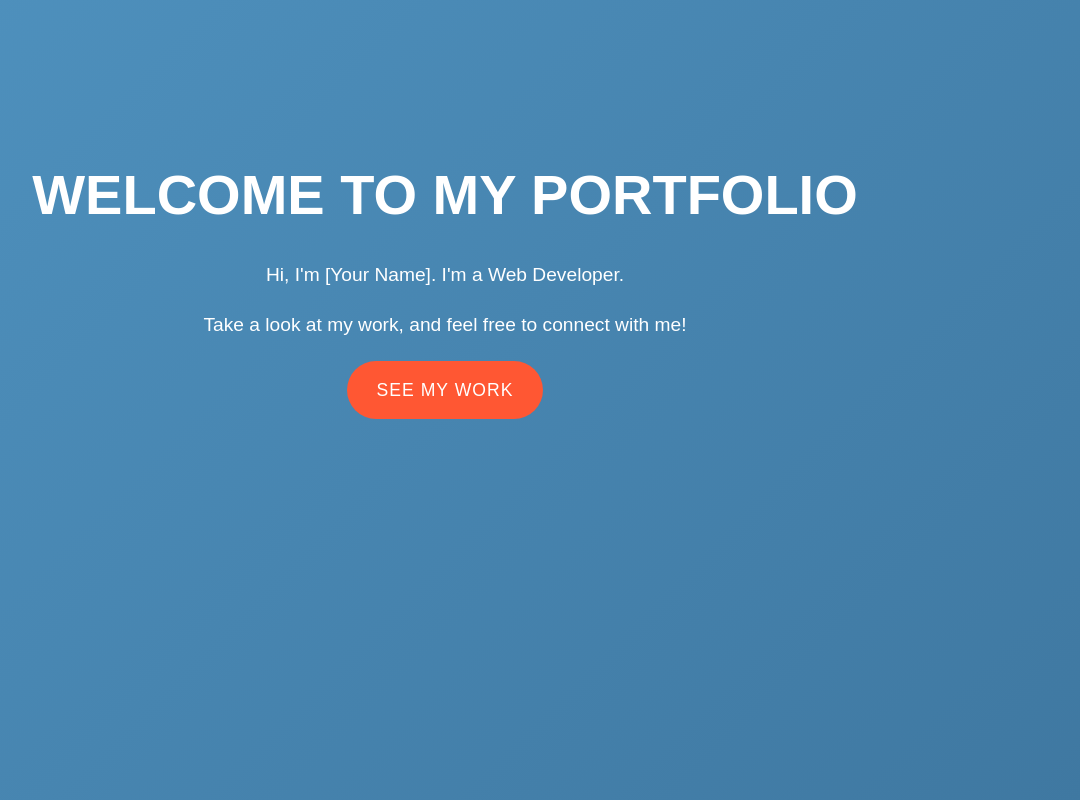
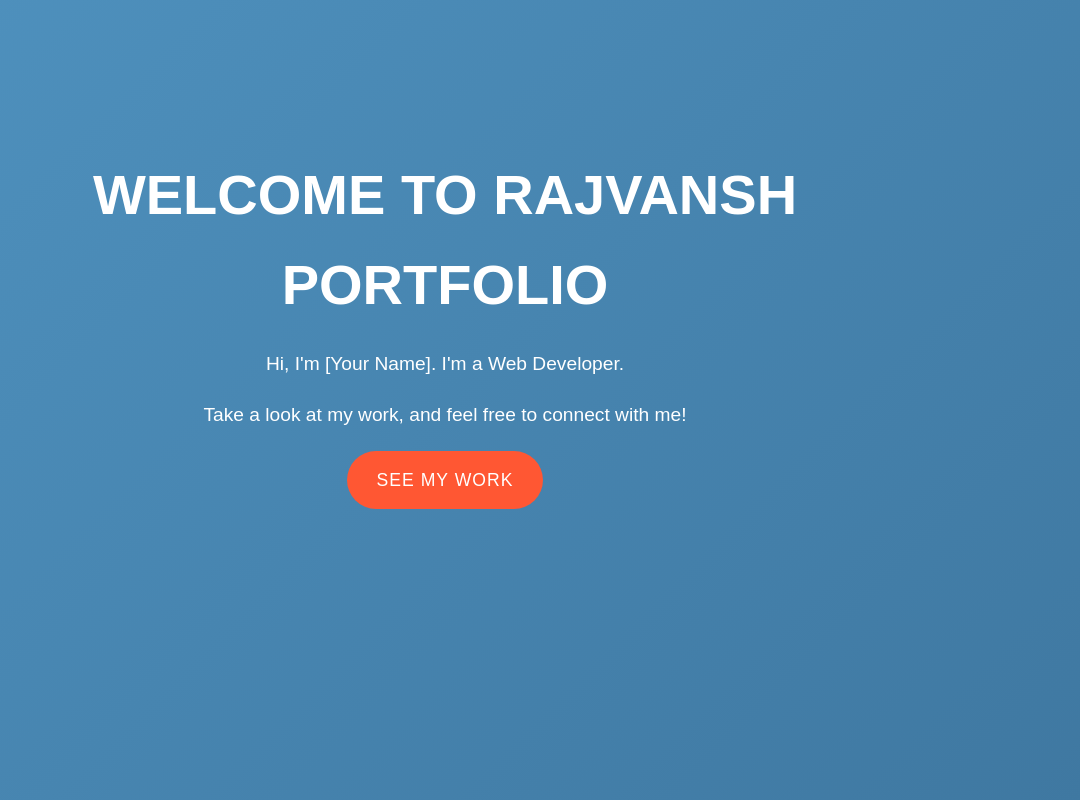
Before and after one commit to Rajvansh121/Jenkins, a plain HTML site: page index.html in a window 1280 px wide. Shown: the top 800 px of the page, without its empty margins (195-1275 px from the left). Drawn offline with Linux system fonts and the light colour scheme.

Commit message:
Update index.html

```diff
--- a/index.html
+++ b/index.html
@@ -116,7 +116,7 @@
   <section class="welcome-section">
     <div class="container">
       <div class="welcome-text">
-        <h1>Welcome to My Portfolio</h1>
+        <h1>Welcome to Rajvansh Portfolio</h1>
         <p>Hi, I'm [Your Name]. I'm a Web Developer.</p>
         <p>Take a look at my work, and feel free to connect with me!</p>
         <a href="#projects" class="cta-button">See My Work</a>
```
